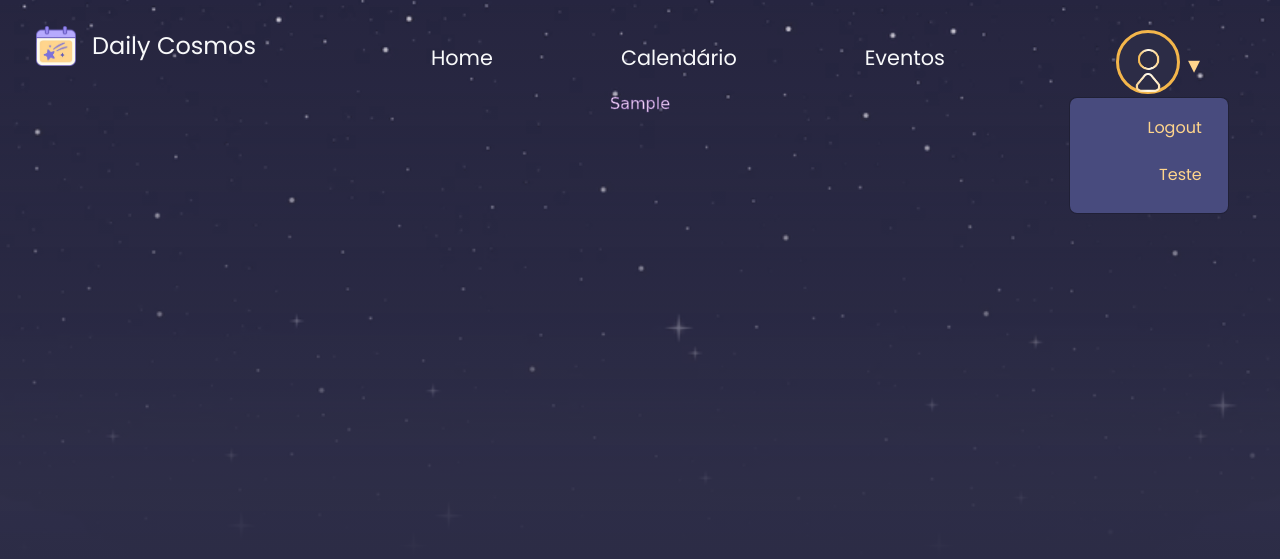
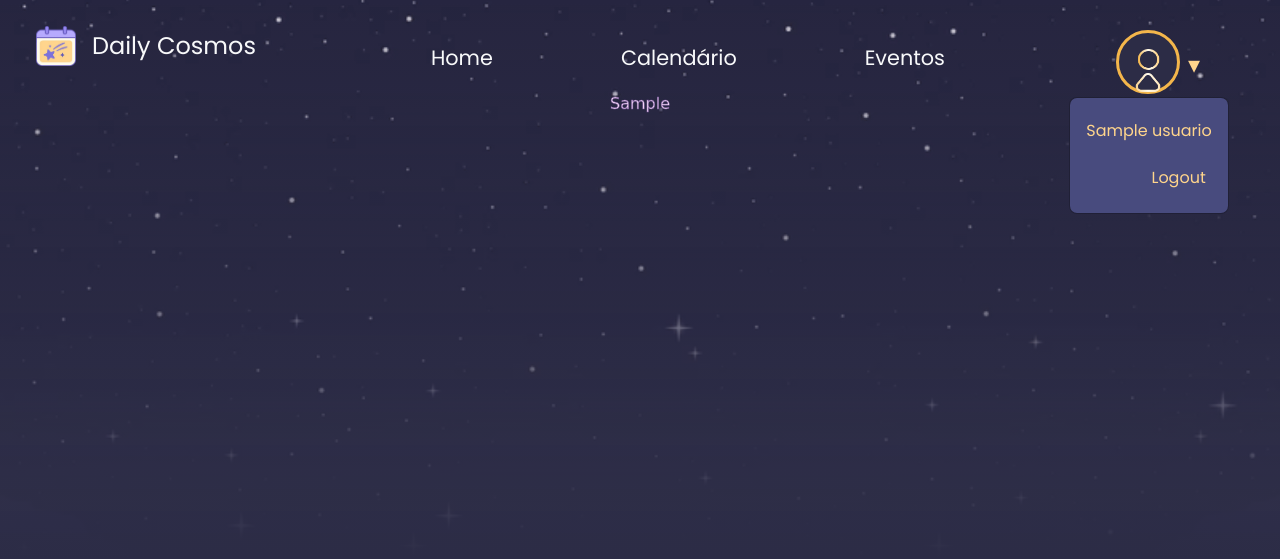
Before and after one commit to mellygomes/planetarium-calendar, a Flask app: template app/templates/calendario-mes.html in a window 1280 px wide, after a click that opens the changed part. Shown: the top 559 px of the page. Run offline with Flask 3, Linux system fonts and the light colour scheme; a user stored in the database is signed in; tables that the repository leaves empty hold one stand-in row (values such as "Sample post"); the template is opened without the code that fills it: most values are stand-ins (such as "Sample title", 1, 10 or a date in 2020); parts of the project's set-up code (start-up, migrations or seed data) failed here and were passed over; some web fonts are replaced.

Commit message:
style: navbar's profile button

```diff
--- a/app/static/style/navbar-style.css
+++ b/app/static/style/navbar-style.css
@@ -87,9 +87,27 @@
   color: #FFD58C;
   font-family: 'Poppins', sans-serif;
   font-size: 1rem;
-  width: 8.5rem;
+  width: 9rem;
   height: 2.5rem;
-  margin-left: 0.75rem;
-  margin-top: 0.4rem;
+  margin-left: 0.5rem;
+  margin-top: 0.2rem;
   border-radius: 0.4rem;
 }
+
+/* Gambiarra? */
+.dropdown-item2{
+  color: #FFD58C;
+  font-family: 'Poppins', sans-serif;
+  font-size: 1rem;
+  width: 8rem;
+  height: 2.5rem;
+  /* text-align: center; */
+  margin-top: 0.8rem !important;
+  border-radius: 0.4rem;
+  margin: auto;
+  margin-right: 1rem;
+}
+
+.dropdown-item2:hover{
+  background-color: none;
+}
--- a/app/templates/calendario-anual.html
+++ b/app/templates/calendario-anual.html
@@ -52,8 +52,9 @@
                                 <span class="arrow">&#9662;</span>
                             </button>
                             <ul class="dropdown-menu" style="margin-top: 0.8rem; margin-left: -2.2rem; height: 7.3rem; text-align: right;">
+                                <li class="dropdown-item2">{{current_user.nome_usuario}}</li>
+                                <!-- <li><a class="dropdown-item" href="#">{{current_user.nome_usuario}}</a></li> -->
                                 <li><a class="dropdown-item" href="/logout">Logout</a></li>
-                                <li><a class="dropdown-item" href="#">Teste</a></li>
                             </ul>
                         </div>
                         {% else %}
--- a/app/templates/calendario-mes-admin.html
+++ b/app/templates/calendario-mes-admin.html
@@ -53,8 +53,9 @@
                                 <span class="arrow">&#9662;</span>
                             </button>
                             <ul class="dropdown-menu" style="margin-top: 0.8rem; margin-left: -2.2rem; height: 7.3rem; text-align: right;">
+                                <li class="dropdown-item2">{{current_user.nome_usuario}}</li>
+                                <!-- <li><a class="dropdown-item" href="#">{{current_user.nome_usuario}}</a></li> -->
                                 <li><a class="dropdown-item" href="/logout">Logout</a></li>
-                                <li><a class="dropdown-item" href="#">Teste</a></li>
                             </ul>
                         </div>
                         {% else %}
--- a/app/templates/calendario-mes.html
+++ b/app/templates/calendario-mes.html
@@ -53,8 +53,9 @@
                                 <span class="arrow">&#9662;</span>
                             </button>
                             <ul class="dropdown-menu" style="margin-top: 0.8rem; margin-left: -2.2rem; height: 7.3rem; text-align: right;">
+                                <li class="dropdown-item2">{{current_user.nome_usuario}}</li>
+                                <!-- <li><a class="dropdown-item" href="#">{{current_user.nome_usuario}}</a></li> -->
                                 <li><a class="dropdown-item" href="/logout">Logout</a></li>
-                                <li><a class="dropdown-item" href="#">Teste</a></li>
                             </ul>
                         </div>
                         {% else %}
--- a/app/templates/homepage.html
+++ b/app/templates/homepage.html
@@ -59,7 +59,8 @@
                                 <span class="arrow">&#9662;</span>
                             </button>
                             <ul class="dropdown-menu" style="margin-top: 0.8rem; margin-left: -2.2rem; height: 7.3rem; text-align: right;">
-                                <li><a class="dropdown-item" href="#">{{current_user.nome_usuario}}</a></li>
+                                <li class="dropdown-item2">{{current_user.nome_usuario}}</li>
+                                <!-- <li><a class="dropdown-item" href="#">{{current_user.nome_usuario}}</a></li> -->
                                 <li><a class="dropdown-item" href="/logout">Logout</a></li>
                             </ul>
                         </div>
```
Also changed, not shown: app/static/style/calendario-mes.css (+0 -17 lines).
